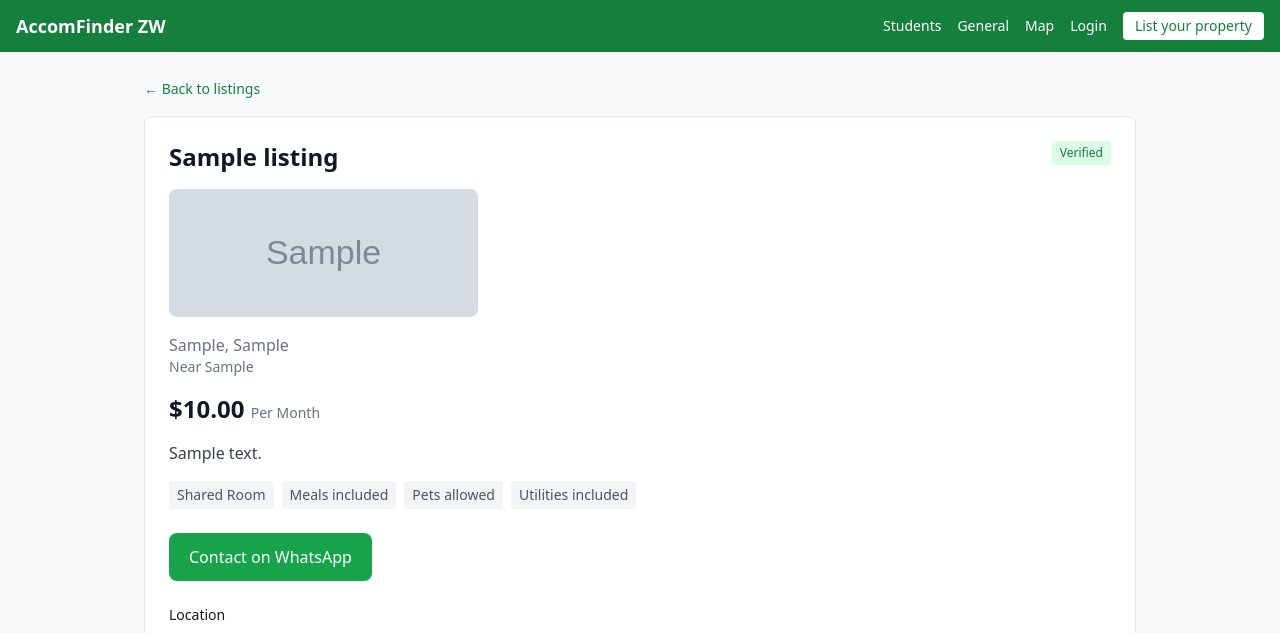
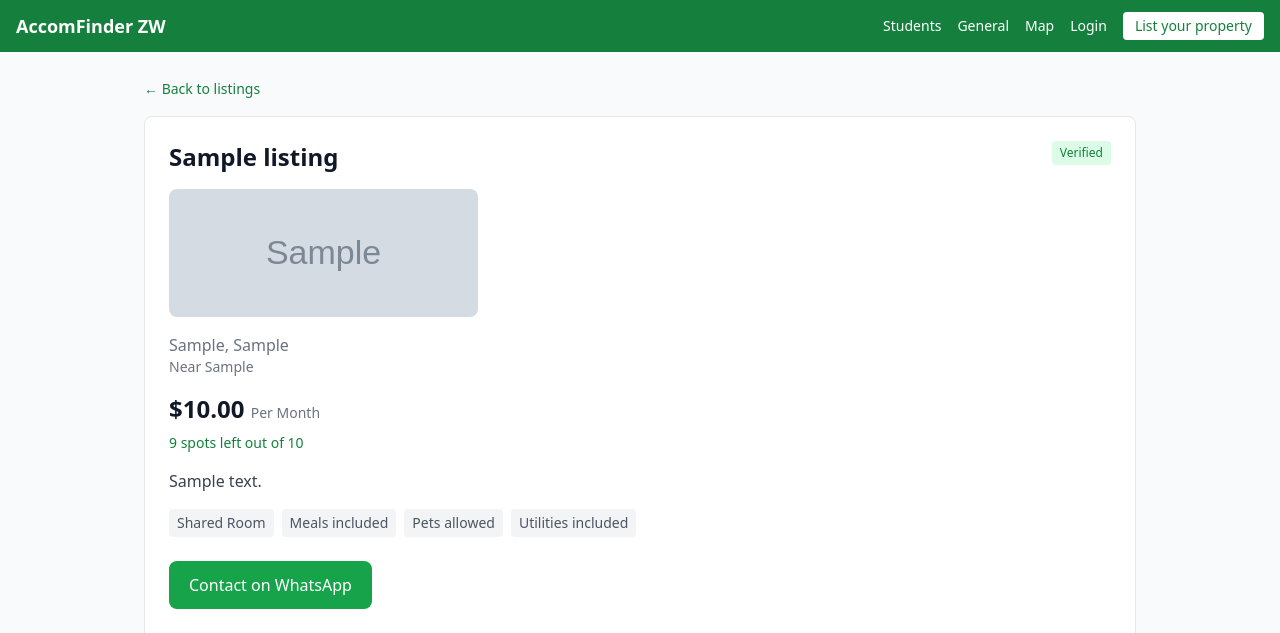
Before and after one commit to flexdimes/accomfinder-zw, a Django app: page /listing/1/ in a window 1280 px wide. Shown: the top 633 px of the page. Run offline with Django 5.2, Linux system fonts and the light colour scheme; tables that the repository leaves empty hold one stand-in row (values such as "Sample post"); grey boxes marked "Sample" are stand-in pictures; some libraries are stand-ins or nearby versions; grey boxes are pictures that could not be loaded.

Commit message:
Display spots left and capacity for listings
Add availability information for the listing, including spots left and capacity.

```diff
--- a/listings/templates/listings/listing_detail.html
+++ b/listings/templates/listings/listing_detail.html
@@ -31,6 +31,16 @@
 
     <p class="text-2xl font-bold mt-4">${{ listing.price }} <span class="text-sm font-normal text-gray-500">{{ listing.get_price_period_display }}</span></p>
 
+    {% if listing.spots_left is not None %}
+    <p class="mt-2 text-sm font-medium {% if listing.is_full %}text-red-600{% else %}text-green-700{% endif %}">
+        {% if listing.is_full %}
+            This room is currently full ({{ listing.room_capacity }}/{{ listing.room_capacity }} spots taken)
+        {% else %}
+            {{ listing.spots_left }} spot{{ listing.spots_left|pluralize }} left out of {{ listing.room_capacity }}
+        {% endif %}
+    </p>
+    {% endif %}
+
     <p class="mt-4 text-gray-700">{{ listing.description }}</p>
 
     <div class="mt-4 flex gap-2 text-sm text-gray-600">
```
